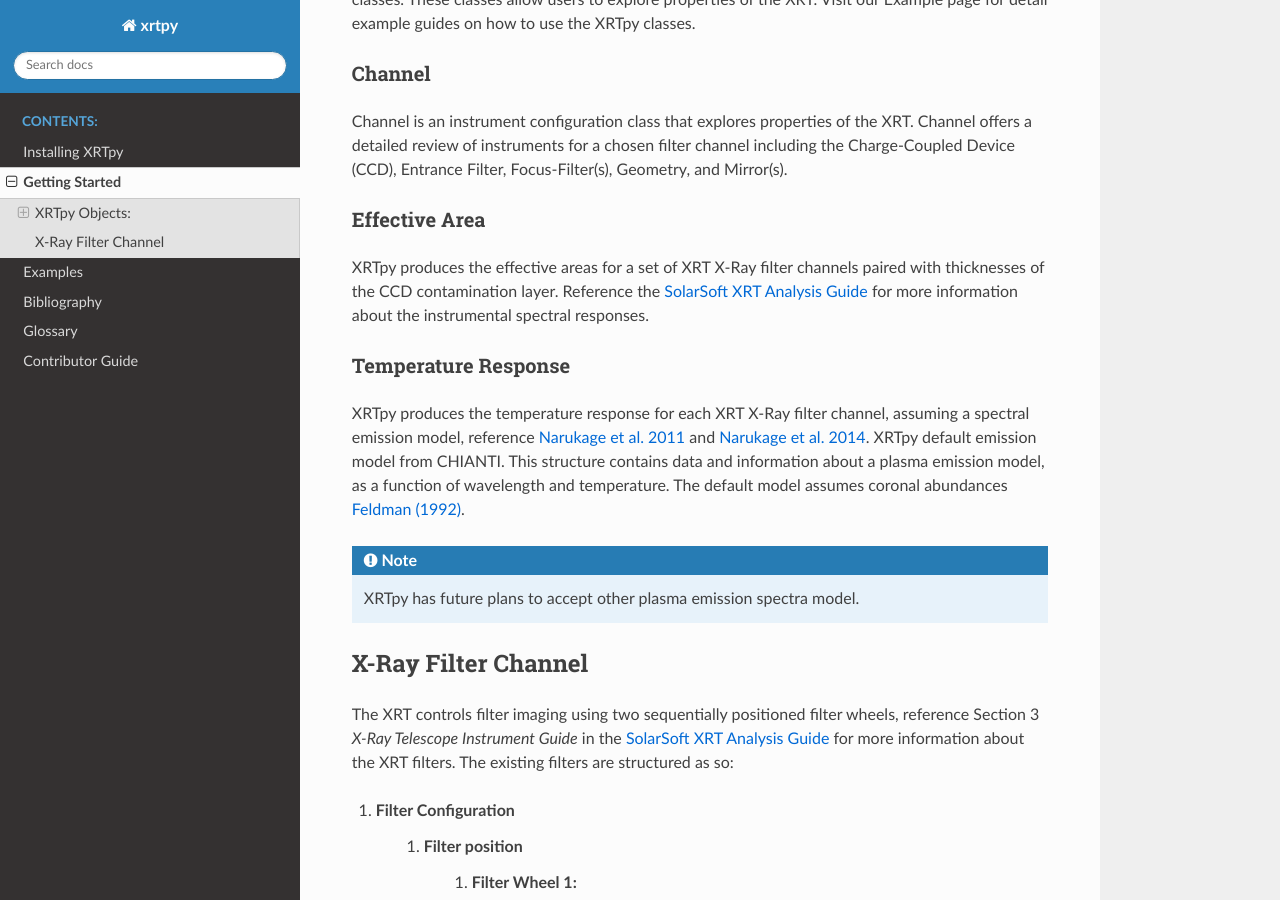
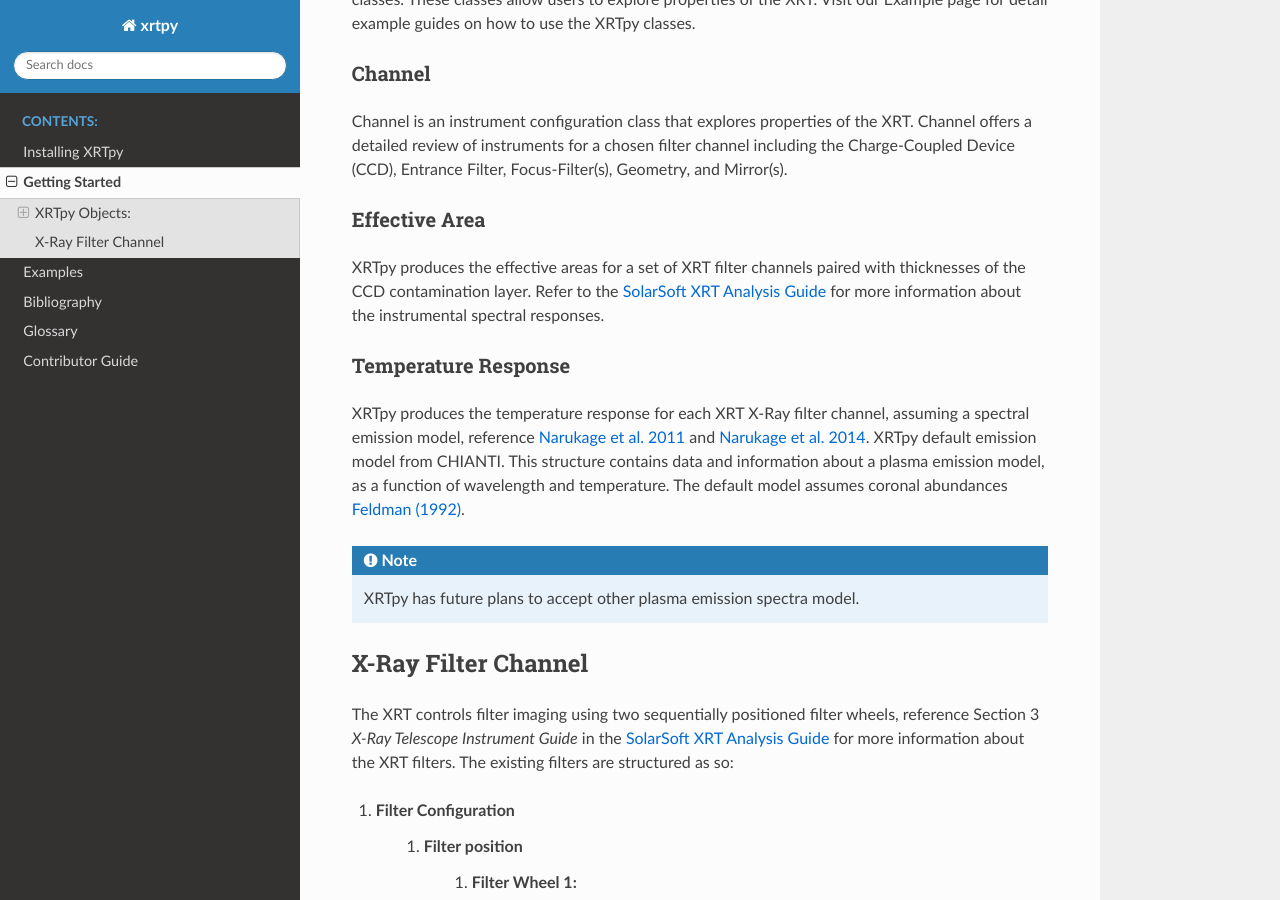
Before and after one commit to HinodeXRT/xrtpy, a Sphinx documentation site: the page built from docs/getting_started.rst, in a window 1280 px wide and 900 px high, scrolled down 348 px. Built offline with Sphinx 7.4.7 and the Read the Docs theme 2.0.0, drawn with Linux system fonts in a browser that asks for light colours.

Commit message:
Update docs/getting_started.rst
Co-authored-by: Nick Murphy <namurphy@cfa.harvard.edu>

```diff
--- a/docs/getting_started.rst
+++ b/docs/getting_started.rst
@@ -21,8 +21,8 @@
 
 Effective Area
 --------------
-XRTpy produces the effective areas for a set of XRT X-Ray filter channels paired with thicknesses of the CCD contamination layer.
-Reference the `SolarSoft XRT Analysis Guide`_ for more information about the instrumental spectral responses.
+XRTpy produces the effective areas for a set of XRT filter channels paired with thicknesses of the CCD contamination layer.
+Refer to the `SolarSoft XRT Analysis Guide`_ for more information about the instrumental spectral responses.
 
 
 Temperature Response
```
